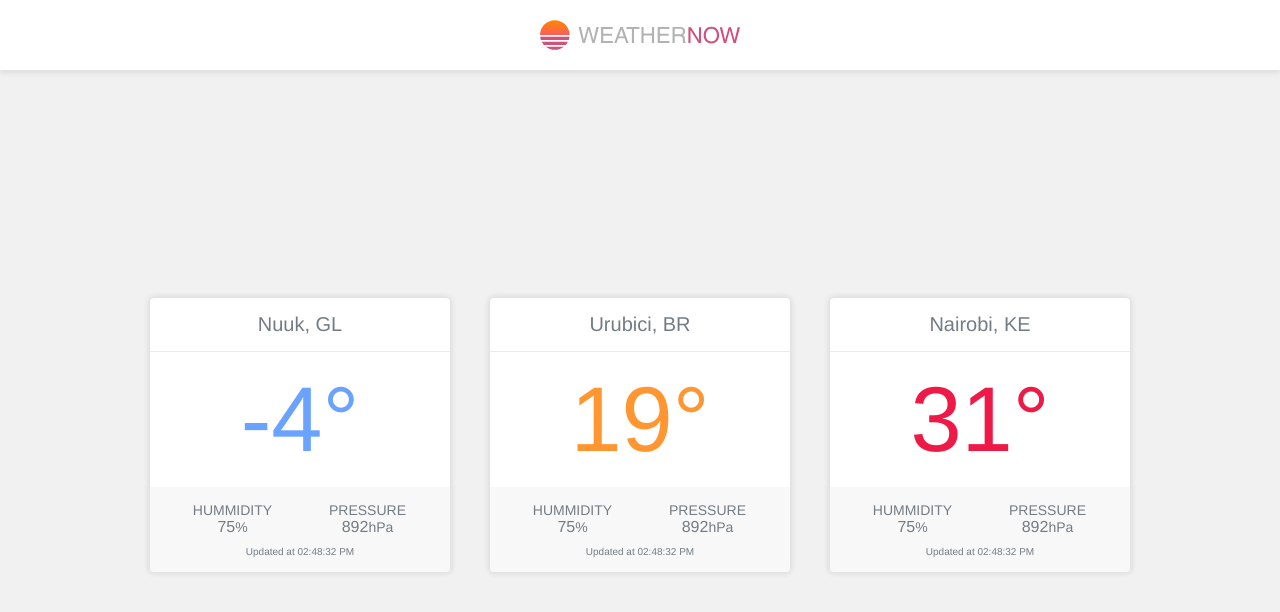
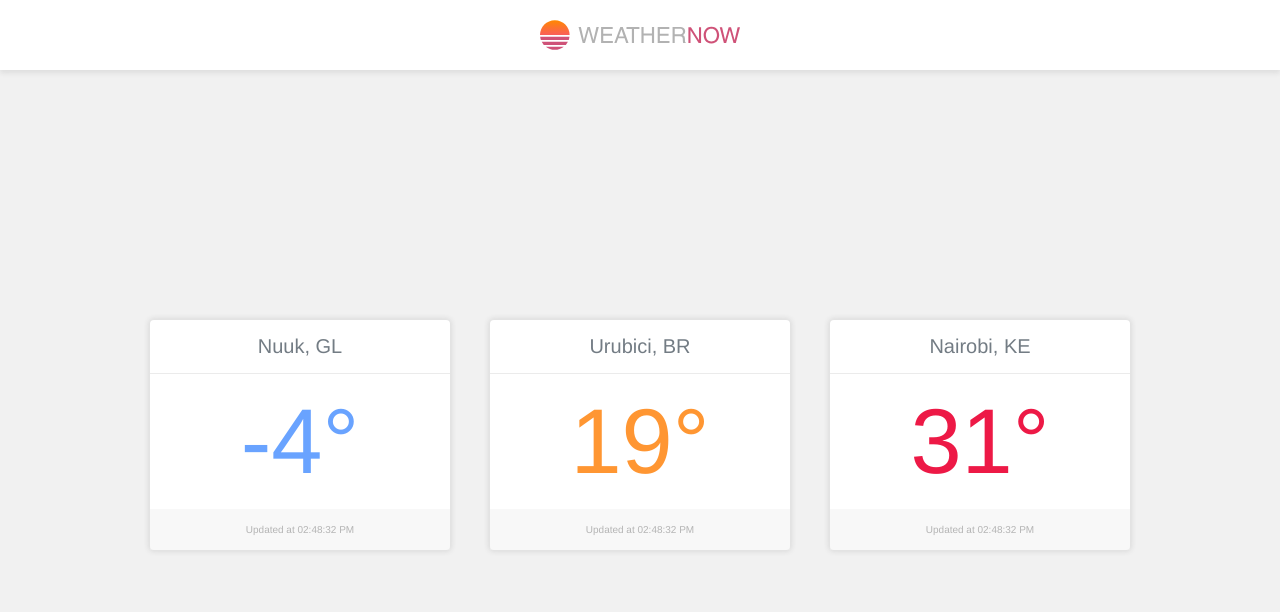
Before and after one commit to BKrewer/weather-now-vue, a Vue app: page / in a window 1280 px wide. Shown: the top 612 px of the page. Built offline with nearby package versions, Linux system fonts and the light colour scheme.

Commit message:
feat: adiciona evento de hover no card e ajusta cores

```diff
--- a/src/components/WeatherCard/WeatherCard.scss
+++ b/src/components/WeatherCard/WeatherCard.scss
@@ -2,6 +2,7 @@
     background-color: $white;
     border-radius: 4px;
     box-shadow: 0px 0px 5px 2px $box-shadow;
+    cursor: pointer;
 
     &__header {
        border-bottom: 1px solid $divider;
@@ -41,16 +42,18 @@
 
     &__additional-info {
         text-align: center;
-        color: $dark-grey;
+        color: $grey;
         width: 50%;
+        font-size: 12px;
 
         strong {
             font-size: 16px;
-            font-weight: 500;
+            font-weight: 700;
+            color: $dark-grey;
         }
 
         span {
-            color: $dark-grey;
+            color: $grey;
             display: block;
             font-size: 14px;
             text-transform: uppercase;
@@ -63,7 +66,7 @@
     }
 
     &__updated {
-        color:  $dark-grey;
+        color:  $grey;
         display: block;
         font-size: 10px;
         text-align: center;
--- a/src/components/WeatherCard/WeatherCard.vue
+++ b/src/components/WeatherCard/WeatherCard.vue
@@ -1,5 +1,9 @@
 <template>
-  <div class="weather-card">
+  <div
+    class="weather-card"
+    @mouseover="showAddInfo = true"
+    @mouseleave="showAddInfo = false"
+  >
     <div class="weather-card__header">
       <h2 class="weather-card__title">
         {{ cardData.city }}, {{ cardData.country }}
@@ -11,14 +15,16 @@
       </span>
     </div>
     <div class="weather-card__footer">
-      <div class="weather-card__additional-infos">
+      <div v-show="showAddInfo" class="weather-card__additional-infos">
         <div class="weather-card__additional-info">
           <span>hummidity</span>
-          <strong>{{ cardData.hummidity }}</strong>%
+          <strong>{{ cardData.hummidity }}</strong
+          >%
         </div>
         <div class="weather-card__additional-info">
           <span>pressure</span>
-          <strong>{{ cardData.pressure }}</strong>hPa
+          <strong>{{ cardData.pressure }}</strong
+          >hPa
         </div>
       </div>
       <span class="weather-card__updated"
@@ -35,6 +41,11 @@ export default {
       type: Object,
       default: () => {},
     },
+  },
+  data() {
+    return {
+      showAddInfo: false,
+    };
   },
   computed: {
     temperatureClass() {
```
